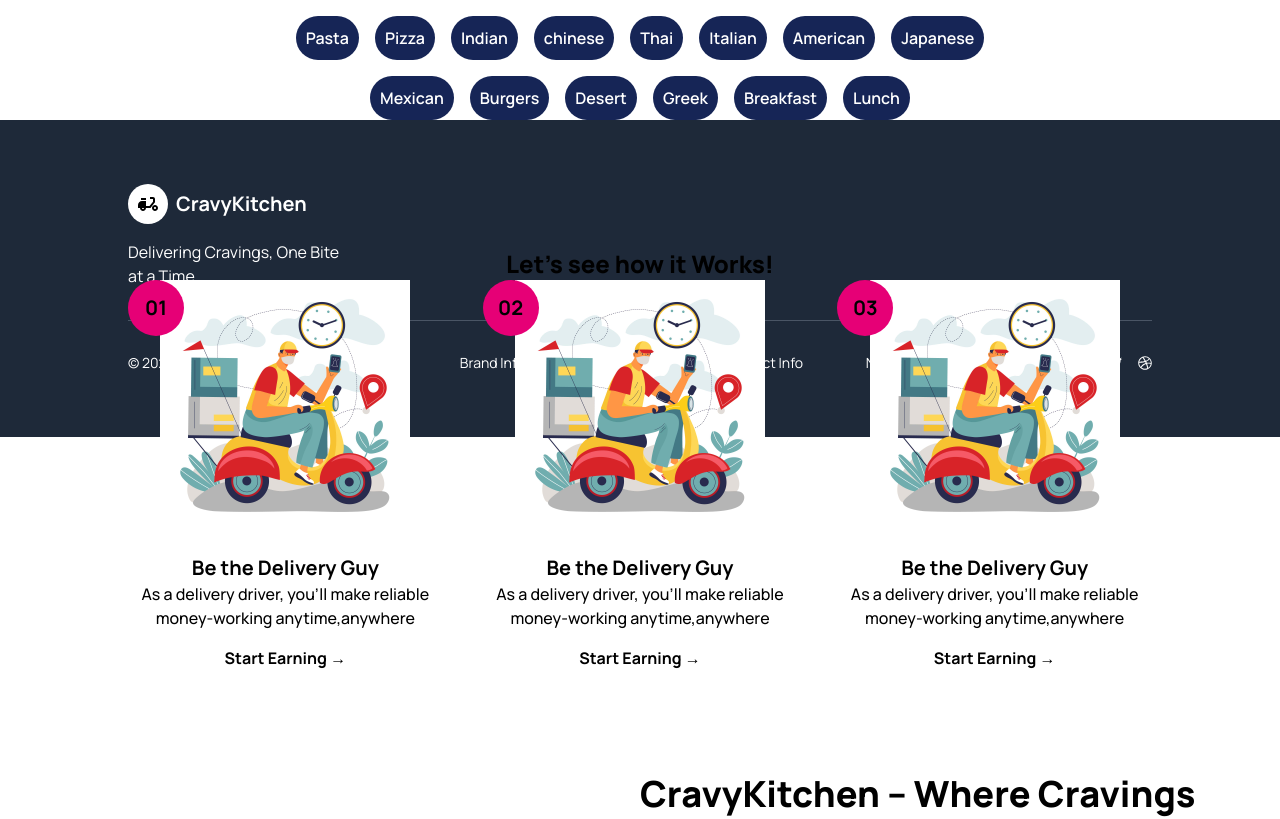
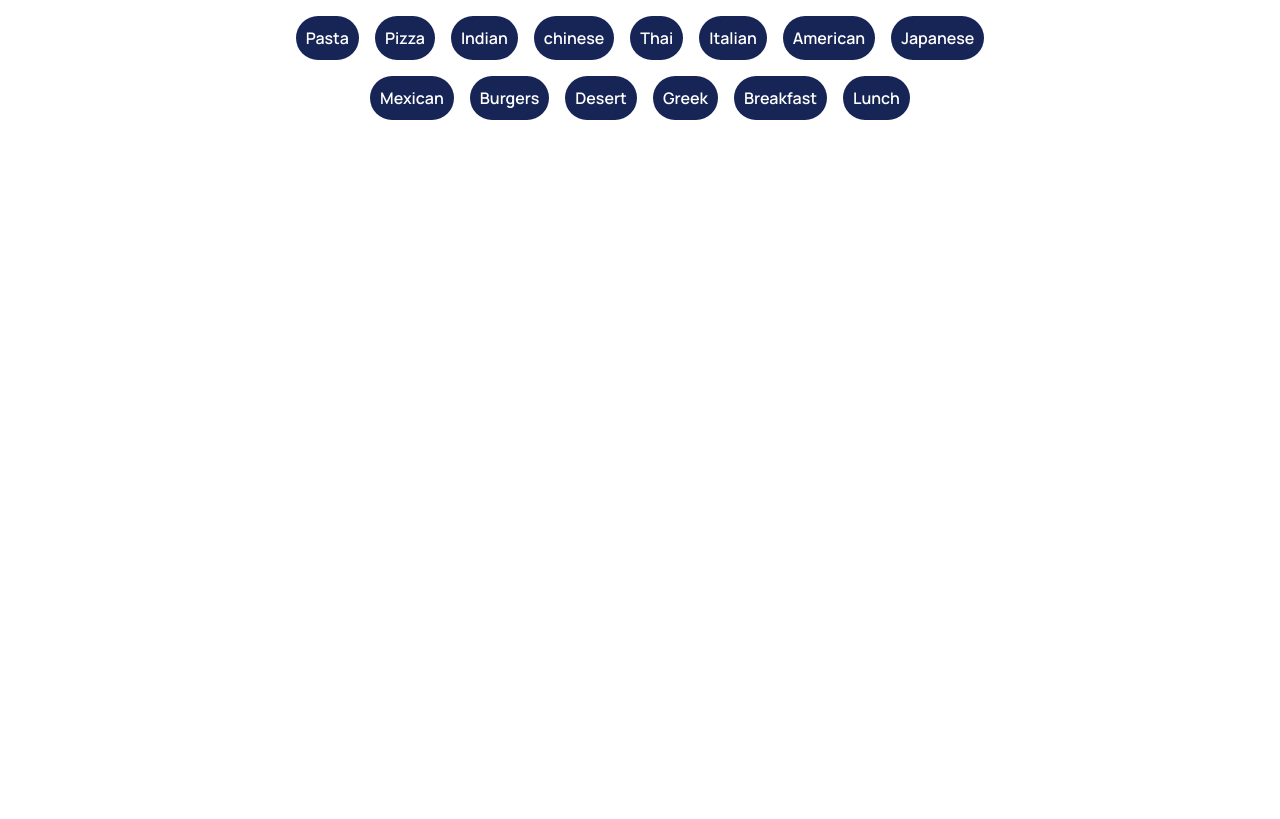
Before and after one commit to Keerthi-2025/CravyKitchen, a Next.js app: page / in a window 1280 px wide. Shown: the part 1880-2699 px from the top of the page. After the commit the page ends 2000 px from the top, so only its background shows below. Built offline with nearby package versions, Linux system fonts and the light colour scheme.

Commit message:
Modified changes

```diff
--- a/app/components/Home/Demo/DemoCard.tsx
+++ b/app/components/Home/Demo/DemoCard.tsx
@@ -9,8 +9,6 @@ type Props = {
     description:string;
 
 }
-
-
 
 function DemoCard({image,num,title,description}:Props) {
   return (
--- a/app/components/Home/Home.tsx
+++ b/app/components/Home/Home.tsx
@@ -7,7 +7,7 @@ import Demo from './Demo/Demo';
 import About from './About/About';
 import Feature from './Feature/Feature';
 import Review from './Review/Review';
-import Footer from './Footer';
+import Foot from './Foot/Foot';
 
 import AOS from 'aos';
 import 'aos/dist/aos.css';
@@ -38,7 +38,7 @@ function Home() {
      <About/>
      <Feature/>
      <Review/>
-     <Footer/>
+    <Foot/>
     </div>
 
   )
--- a/app/globals.css
+++ b/app/globals.css
@@ -1,3 +1,8 @@
 @import "tailwindcss";
 
 @custom-variant dark (&:where(.dark, .dark *));  /* Added from Tailwind css dark mode */
+
+/* Prevent horizontal overflow at the root level */
+html, body {
+  overflow-x: hidden;
+}
--- a/app/layout.tsx
+++ b/app/layout.tsx
@@ -3,7 +3,6 @@ import { Manrope } from "next/font/google";
 import "./globals.css";
 import ResponsiveNav from "./components/Home/Navbar/ResponsiveNav";
 import Provider from "./components/HOC/Provider";
-import Footer from "./components/Home/Footer";
 import ScrollToTop from "./components/Helper/ScrollToTop";
 
 
@@ -29,20 +28,16 @@ export default function RootLayout({
 }>) {
   return (
     <html lang="en" suppressHydrationWarning>
-      <body
-        className={`${font.className} antialiased`}
-      >
+<body className={`${font.className} antialiased overflow-x-hidden`}>
+  <Provider>
+    <ResponsiveNav />
+    {children}
+  </Provider>
+  <ScrollToTop />
+</body>
 
 
-        <Provider>
-        <ResponsiveNav/>
-        {children}
-        </Provider>
-        <Footer/>
-        <ScrollToTop/>
 
-
-      </body>
     </html>
   );
 }
```
Also changed, not shown: app/components/Home/Foot/Foot.tsx (renamed from app/components/Home/Footer.tsx, +0 -42 lines).
